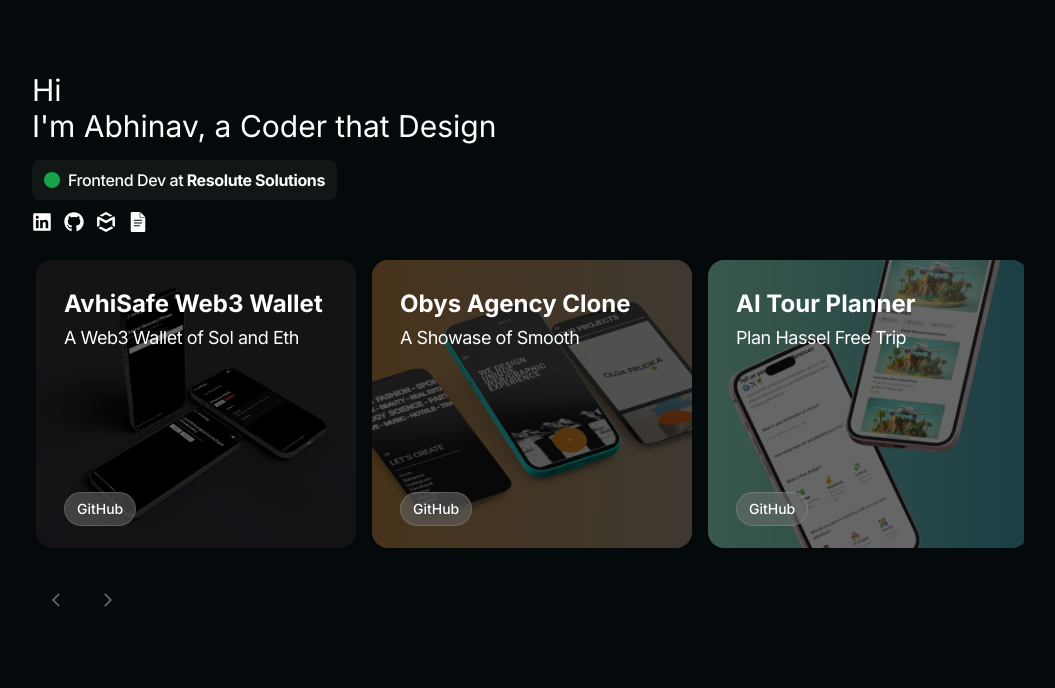
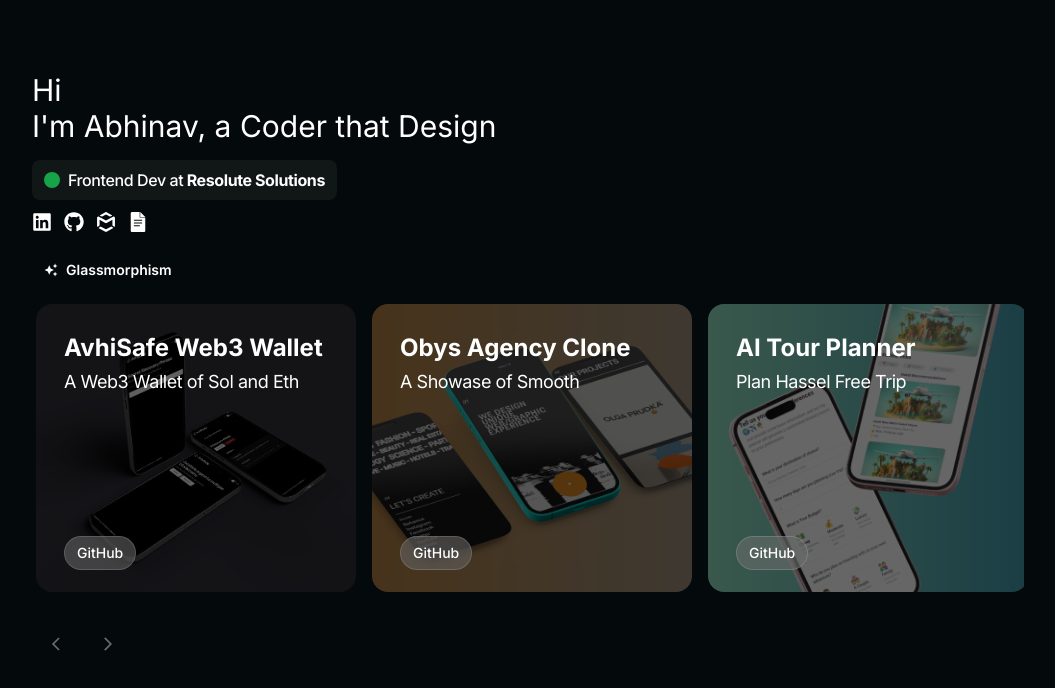
Before and after one commit to Avhinaw/PortfolioNew, a React (Vite) app: page / in a window 1280 px wide. Shown: the top 688 px of the page, without its empty margins (112-1167 px from the left). Built offline with nearby package versions, Linux system fonts and the light colour scheme.

Commit message:
Add randomized portfolio style switcher

```diff
--- a/src/App.tsx
+++ b/src/App.tsx
@@ -1,11 +1,20 @@
 import { useCallback, useEffect, useRef, useState } from "react";
 import { MdOutlineArrowBackIos, MdOutlineArrowForwardIos } from "react-icons/md";
 import Intro from "./Components/Intro";
+import {
+  defaultThemeStyle,
+  getRandomThemeStyle,
+  type ThemeStyleId,
+} from "./data/ThemeStyle";
 import ProjectBox from "./Components/ProjectBox";
 import Project from "./data/Project";
 
 const App = () => {
   const scrollContainerRef = useRef<HTMLDivElement>(null);
+  const [themeStyle, setThemeStyle] = useState<ThemeStyleId>(() => {
+    const savedStyle = window.localStorage.getItem("portfolio-theme-style") as ThemeStyleId | null;
+    return savedStyle ?? defaultThemeStyle;
+  });
   const [disableLeft, setDisableLeft] = useState(true);
   const [disableRight, setDisableRight] = useState(false);
 
@@ -52,9 +61,23 @@ const App = () => {
     };
   }, [checkButtons]);
 
+  useEffect(() => {
+    window.localStorage.setItem("portfolio-theme-style", themeStyle);
+  }, [themeStyle]);
+
+  const randomizeThemeStyle = () => {
+    setThemeStyle((currentStyle) => getRandomThemeStyle(currentStyle));
+  };
+
   return (
-    <main className="min-h-screen overflow-x-hidden bg-[#04090b] px-4 py-16 text-white sm:px-8 sm:py-20 lg:px-36 lg:py-16">
-      <Intro />
+    <main
+      data-style={themeStyle}
+      className="portfolio-shell min-h-screen overflow-x-hidden px-4 py-16 sm:px-8 sm:py-20 lg:px-36 lg:py-16"
+    >
+      <Intro
+        themeStyle={themeStyle}
+        onThemeStyleChange={randomizeThemeStyle}
+      />
 
       <section aria-label="Featured projects" className="mt-4">
         <div
--- a/src/Components/Intro.tsx
+++ b/src/Components/Intro.tsx
@@ -2,8 +2,18 @@ import { FaLinkedin } from "react-icons/fa6";
 import { FaGithub } from "react-icons/fa6";
 import { SiMailtrap } from "react-icons/si";
 import { SiGoogledocs } from "react-icons/si";
+import { MdAutoAwesome } from "react-icons/md";
+import {
+  getThemeStyleLabel,
+  type ThemeStyleId,
+} from "../data/ThemeStyle";
 
-const Intro = () => {
+type IntroProps = {
+  themeStyle: ThemeStyleId;
+  onThemeStyleChange: () => void;
+};
+
+const Intro = ({ themeStyle, onThemeStyleChange }: IntroProps) => {
     return(
     <>
         <div className="my-2">
@@ -44,6 +54,16 @@ const Intro = () => {
                     <SiGoogledocs />
                 </a>
             </div>
+            <button
+                type="button"
+                onClick={onThemeStyleChange}
+                className="theme-style-trigger mt-2 inline-flex items-center gap-2 rounded-full px-3 py-2 text-sm font-semibold transition focus-visible:outline focus-visible:outline-2 focus-visible:outline-offset-2 focus-visible:outline-current"
+                aria-label={`Current style: ${getThemeStyleLabel(themeStyle)}. Click to randomly switch visual style.`}
+                title={`Style: ${getThemeStyleLabel(themeStyle)} — click to shuffle`}
+            >
+                <MdAutoAwesome aria-hidden="true" />
+                <span>{getThemeStyleLabel(themeStyle)}</span>
+            </button>
         </div>
     </>
     )
--- /dev/null
+++ b/src/data/ThemeStyle.ts
@@ -0,0 +1,20 @@
+export const themeStyles = [
+  { id: "glassmorphism", label: "Glassmorphism" },
+  { id: "neumorphism", label: "Neumorphism" },
+  { id: "neobrutalism", label: "Neobrutalism" },
+  { id: "bento", label: "Bento Grid" },
+  { id: "swiss", label: "Minimalism & Swiss Style" },
+  { id: "liquid", label: "Digital Liquid / Liquid Glass" },
+] as const;
+
+export type ThemeStyleId = (typeof themeStyles)[number]["id"];
+
+export const defaultThemeStyle: ThemeStyleId = "glassmorphism";
+
+export const getRandomThemeStyle = (current: ThemeStyleId): ThemeStyleId => {
+  const availableStyles = themeStyles.filter((style) => style.id !== current);
+  return availableStyles[Math.floor(Math.random() * availableStyles.length)].id;
+};
+
+export const getThemeStyleLabel = (id: ThemeStyleId) =>
+  themeStyles.find((style) => style.id === id)?.label ?? "Glassmorphism";
```
